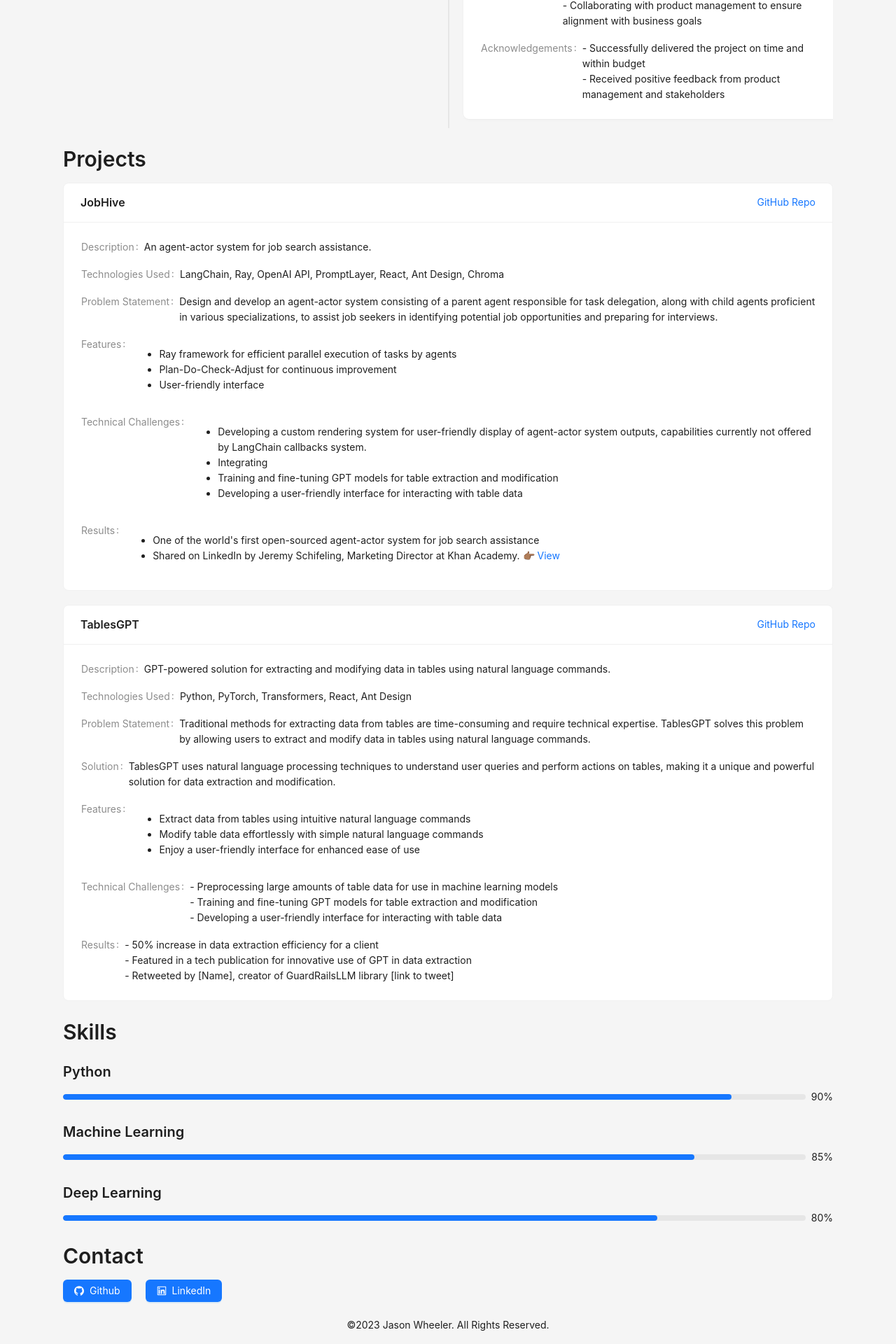
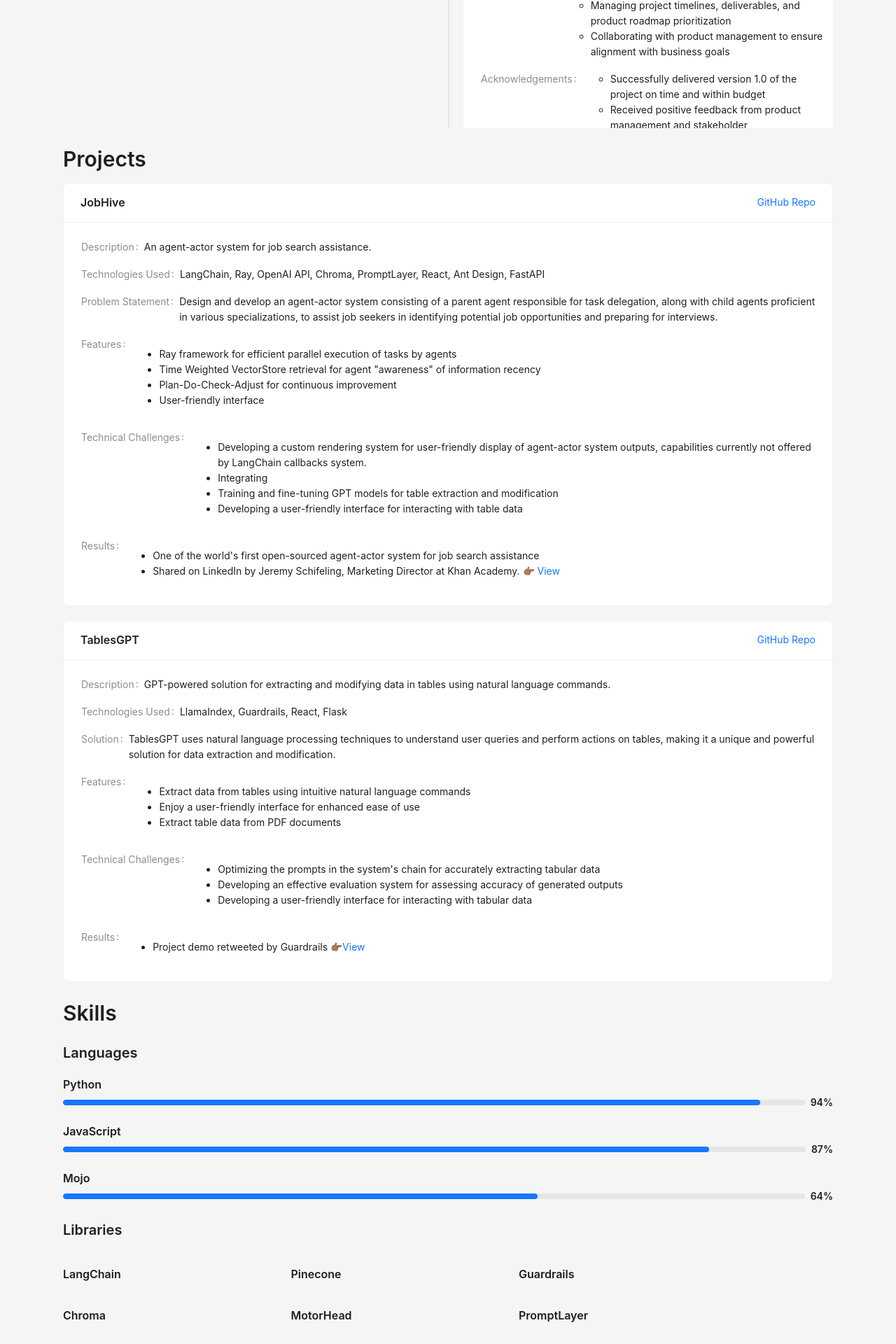
Before and after one commit to lightshifted/ml-portfolio, a React (Create React App) app: page / in a window 1280 px wide. Shown: the part 791-2711 px from the top of the page at 70% size. Built offline with nearby package versions, Linux system fonts and the light colour scheme.

Commit message:
updated skills section

```diff
--- a/src/components/experienceCard/Experience.jsx
+++ b/src/components/experienceCard/Experience.jsx
@@ -37,50 +37,54 @@
         <Title level={5}>ContractQA</Title>
         <Descriptions column={1}>
           <Descriptions.Item label="Responsibilities">
-            - Leading a team of developers to build an agent-actor system<br />
-            - Managing project timelines and deliverables<br />
-            - Collaborating with product management to ensure alignment with business goals
+            <ul>
+              <li>Leading a team of developers to unlock information in contracts using natural language commands</li>
+              <li>Managing project timelines, deliverables, and product roadmap prioritization</li>
+              <li>Collaborating with product management to ensure alignment with business goals</li>
+            </ul>
           </Descriptions.Item>
           <Descriptions.Item label="Acknowledgements">
-            - Successfully delivered the project on time and within budget<br />
-            - Received positive feedback from product management and stakeholders
+            <ul>
+              <li>Successfully delivered version 1.0 of the project on time and within budget</li>
+              <li>Received positive feedback from product management and stakeholder</li>
+            </ul>
           </Descriptions.Item>
         </Descriptions>
       </Card>
         </Timeline.Item>
         <Timeline.Items color="gray">
-          <Text className={styles["experience-date"]}>Start Date - End Date</Text>
+          <Text className={styles["experience-date"]}>Mar 2021 - July 2022</Text>
           <Card className={styles["experience-card"]} bordered={false}>
             <Title level={4}>Co-Founder | CTO</Title>
             <Title level={5}>TCW Strategies</Title>
             <Descriptions column={1}>
               <Descriptions.Item label="Responsibilities">
-                - Leading a team of developers to build an agent-actor system<br />
-                - Managing project timelines and deliverables<br />
-                - Collaborating with product management to ensure alignment with business goals
+              <ul>
+                <li>Developed product roadmap and served as lead designer of business intelligence tools</li>
+                <li>Coordinated implementation of machine learning solutions underlying all product offerings</li>
+              </ul>
               </Descriptions.Item>
               <Descriptions.Item label="Acknowledgements">
-                - Successfully delivered the project on time and within budget<br />
-                - Received positive feedback from product management and stakeholders
+                <ul>
+                  <li>Collaborated with National Educators Association to revamp data handling practices for downstream BI systems.</li>
+                </ul>
               </Descriptions.Item>
             </Descriptions>
           </Card>
         </Timeline.Items>
         <Timeline.Items color="white">
-          <Text className={styles["experience-date"]}>Start Date - End Date</Text>
+          <Text className={styles["experience-date"]}>May 2012 - Jun 2018</Text>
           <Card className={styles["experience-card"]} bordered={false}>
-            <Title level={4}>Co-Founder | CTO</Title>
-            <Title level={5}>TCW Strategies</Title>
+            <Title level={4}>Campaign Director</Title>
+            <Title level={5}>American Federation of Teachers</Title>
             <Descriptions column={1}>
               <Descriptions.Item label="Responsibilities">
-                - Leading a team of developers to build an agent-actor system<br />
-                - Managing project timelines and deliverables<br />
-                - Collaborating with product management to ensure alignment with business goals
+                <ul>
+                  <li>Coordinated and staffed pro-public education campaigns throughout the country</li>
+                  <li>Developed and sustained strategic relationships with community stakeholders ranging from public school educators to state level politicians</li>
+                </ul>
               </Descriptions.Item>
-              <Descriptions.Item label="Acknowledgements">
-                - Successfully delivered the project on time and within budget<br />
-                - Received positive feedback from product management and stakeholders
-              </Descriptions.Item>
+
             </Descriptions>
           </Card>
         </Timeline.Items>
@@ -89,5 +93,6 @@
     </div>
     </div>
   );
-  };
+};
+
   export default Experience;
--- a/src/components/projectsCard/Projects.jsx
+++ b/src/components/projectsCard/Projects.jsx
@@ -7,13 +7,13 @@
   <div className="projects-section">
     <Title level={2} >Projects</Title>
     {/* Add a Card component for each project */}
-    <Card title="JobHive" extra={<a href="https://project-link">GitHub Repo</a>} style={{ marginBottom: 20 }}>
+    <Card title="JobHive" extra={<a href="https://github.com/lightshifted/JobHive">GitHub Repo</a>} style={{ marginBottom: 20 }}>
     <Descriptions column={1}>
       <Descriptions.Item label="Description">
         An agent-actor system for job search assistance.
       </Descriptions.Item>
       <Descriptions.Item label="Technologies Used">
-        LangChain, Ray, OpenAI API, PromptLayer, React, Ant Design, Chroma
+        LangChain, Ray, OpenAI API, Chroma, PromptLayer, React, Ant Design, FastAPI
       </Descriptions.Item>
       <Descriptions.Item label="Problem Statement">
         Design and develop an agent-actor system consisting of a parent agent responsible for task delegation, along with child agents
@@ -22,6 +22,7 @@
       <Descriptions.Item label="Features">
         <ul>
         <li>Ray framework for efficient parallel execution of tasks by agents</li>
+        <li>Time Weighted VectorStore retrieval for agent "awareness" of information recency</li>
         <li>Plan-Do-Check-Adjust for continuous improvement</li>
         <li>User-friendly interface</li>
         </ul>
@@ -42,16 +43,13 @@
       </Descriptions.Item>
     </Descriptions>
   </Card>
-  <Card title="TablesGPT" extra={<a href="https://project-link">GitHub Repo</a>} style={{ marginBottom: 20 }}>
+  <Card title="TablesGPT" extra={<a href="https://github.com/lightshifted/TablesGPT">GitHub Repo</a>} style={{ marginBottom: 20 }}>
     <Descriptions column={1}>
       <Descriptions.Item label="Description">
         GPT-powered solution for extracting and modifying data in tables using natural language commands.
       </Descriptions.Item>
       <Descriptions.Item label="Technologies Used">
-        Python, PyTorch, Transformers, React, Ant Design
-      </Descriptions.Item>
-      <Descriptions.Item label="Problem Statement">
-        Traditional methods for extracting data from tables are time-consuming and require technical expertise. TablesGPT solves this problem by allowing users to extract and modify data in tables using natural language commands.
+        LlamaIndex, Guardrails, React, Flask
       </Descriptions.Item>
       <Descriptions.Item label="Solution">
         TablesGPT uses natural language processing techniques to understand user queries and perform actions on tables, making it a unique and powerful solution for data extraction and modification.
@@ -59,19 +57,22 @@
       <Descriptions.Item label="Features">
   <ul>
     <li>Extract data from tables using intuitive natural language commands</li>
-    <li>Modify table data effortlessly with simple natural language commands</li>
     <li>Enjoy a user-friendly interface for enhanced ease of use</li>
+    <li>Extract table data from PDF documents</li>
   </ul>
 </Descriptions.Item>
       <Descriptions.Item label="Technical Challenges">
-        - Preprocessing large amounts of table data for use in machine learning models<br />
-        - Training and fine-tuning GPT models for table extraction and modification<br />
-        - Developing a user-friendly interface for interacting with table data<br />
+        <ul>
+          <li>Optimizing the prompts in the system's chain for accurately extracting tabular data</li>
+          <li>Developing an effective evaluation system for assessing accuracy of generated outputs</li>
+          <li>Developing a user-friendly interface for interacting with tabular data</li>
+        </ul>
       </Descriptions.Item>
       <Descriptions.Item label="Results">
-        - 50% increase in data extraction efficiency for a client<br />
-        - Featured in a tech publication for innovative use of GPT in data extraction<br />
-        - Retweeted by [Name], creator of GuardRailsLLM library [link to tweet]
+        <ul>
+          <li>Project demo retweeted by Guardrails 👉🏾<a href="https://twitter.com/wheelz86/status/1644344539803443209?s=20" target="_blank">View</a></li>
+        </ul>
+
       </Descriptions.Item>
     </Descriptions>
   </Card>
--- a/src/components/skillsCard/Skills.jsx
+++ b/src/components/skillsCard/Skills.jsx
@@ -1,17 +1,41 @@
 import React from "react";
-import { Typography, Progress } from "antd";
+import { Typography, Progress, Row, Col } from "antd";
 
 const { Title } = Typography;
 
 const Skills = () => (
   <div className="skills-section">
     <Title level={2}>Skills</Title>
-    <Title level={4}>Python</Title>
-    <Progress percent={90} />
-    <Title level={4}>Machine Learning</Title>
-    <Progress percent={85} />
-    <Title level={4}>Deep Learning</Title>
-    <Progress percent={80} />
+    <Title level={4}>Languages</Title>
+    <Title level={5}>Python <Progress percent={94} /></Title>
+    <Title level={5}>JavaScript <Progress percent={87} /></Title>
+    <Title level={5}>Mojo <Progress percent={64} /></Title>
+
+    <Title level={4}>Libraries</Title>
+      <Row gutter={[16, 16]}>
+        <Col span={7}>
+          <Title level={5}>LangChain</Title>
+        </Col>
+        <Col span={7}>
+          <Title level={5}>Pinecone</Title>
+        </Col>
+        <Col span={7}>
+          <Title level={5}>Guardrails</Title>
+        </Col>
+      </Row>
+      <Row gutter={[16, 16]}>
+        <Col span={7}>
+          <Title level={5}>Chroma</Title>
+        </Col>
+        <Col span={7}>
+          <Title level={5}>MotorHead</Title>
+        </Col>
+        <Col span={7}>
+          <Title level={5}>PromptLayer</Title>
+        </Col>
+      </Row>
+
+
     {/* Add more Progress components for other skills */}
   </div>
 );
```
